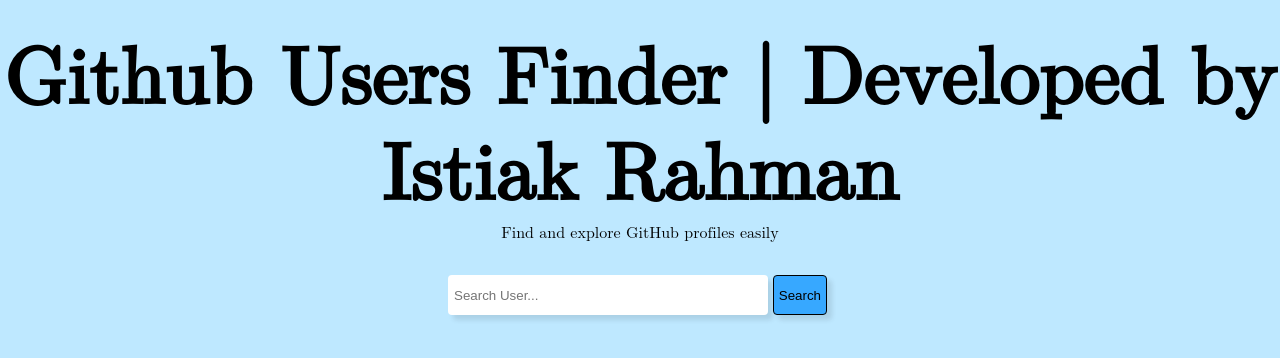
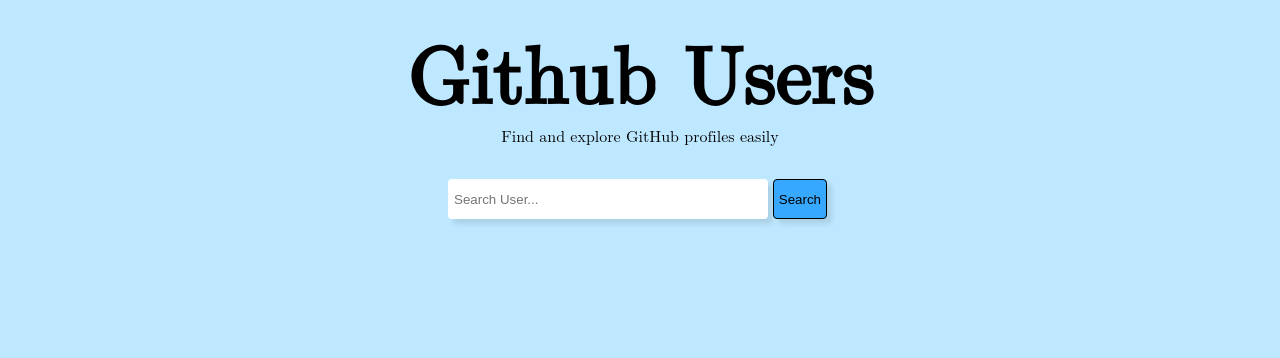
Before and after one commit to fahim1020/Github-Users-Finder, a plain HTML site: page index.html in a window 1280 px wide. Drawn offline with Linux system fonts and the light colour scheme; no server answers; a small style sheet from the web is missing.

Commit message:
Title fixed

```diff
--- a/index.html
+++ b/index.html
@@ -3,7 +3,7 @@
   <head>
     <meta charset="UTF-8" />
     <meta name="viewport" content="width=device-width, initial-scale=1.0" />
-    <title>Scss And TypeScript | Project 1</title>
+    <title>Github Users Finder | Developed by Istiak Rahman</title>
     <link rel="stylesheet" href="./style/css/style.css" />
     <link
       rel="stylesheet"
@@ -12,9 +12,7 @@
     <link rel="shortcut icon" href="./assets/logo.png" type="image/x-icon" />
   </head>
   <body>
-    <h1 id="title" class="fade-in-slow">
-      Github Users Finder | Developed by Istiak Rahman
-    </h1>
+    <h1 id="title" class="fade-in-slow">Github Users</h1>
     <p id="sub-title" class="slide-in-right">
       Find and explore GitHub profiles easily
     </p>
```
